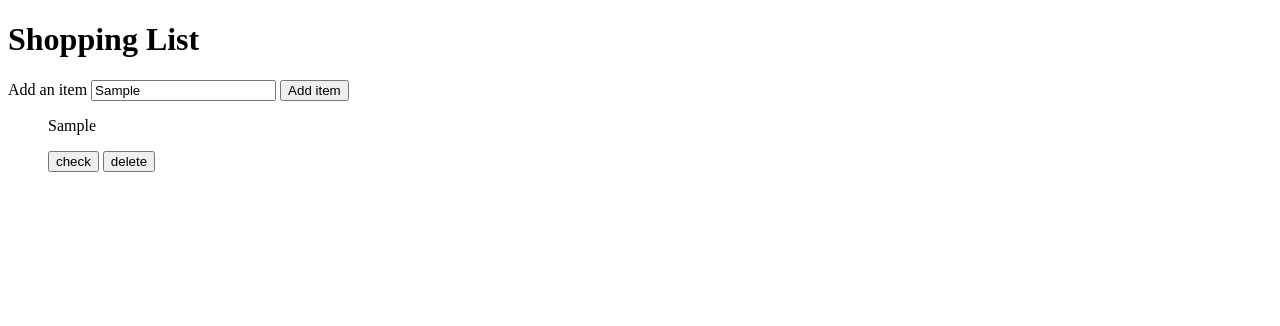
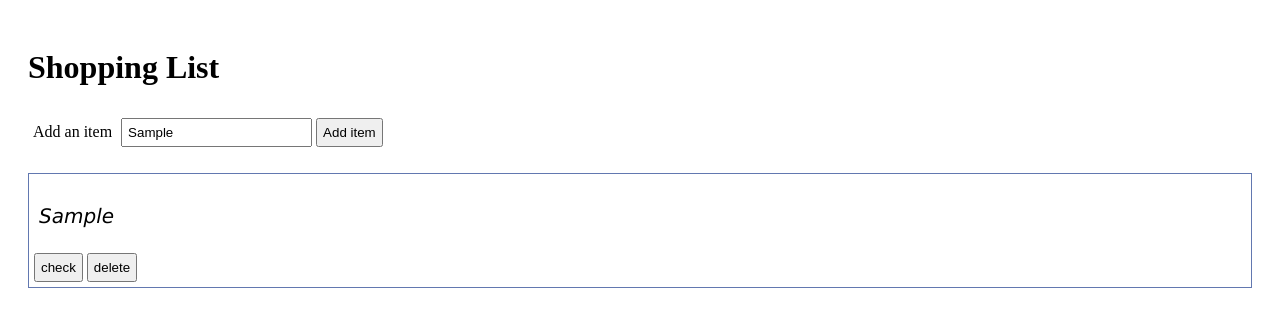
Before and after one commit to Alberto911599/Laboratory5, a plain HTML site: page index.html in a window 1280 px wide. Both pictures are taken after typing "Sample" into the empty fields and a click on the button "Add item". Drawn offline with nearby package versions, Linux system fonts and the light colour scheme.

Commit message:
css added

```diff
--- a/css/index.css
+++ b/css/index.css
@@ -1,5 +1,21 @@
+*{
+    box-sizing: border-box;
+    padding: 5px;
+}
+
 ul {
     list-style-type: none;
+}
+
+p{
+    font-family: Verdana, sans-serif;
+    font-size: 20px;
+    font-style: italic;
+}
+
+li{
+    border: 1px solid #6278B0;
+    margin-bottom: 10px;
 }
 
 .crossed{
@@ -7,5 +23,5 @@ ul {
 }
 
 .neutral{
-
+    text-decoration: none;
 }
--- a/index.html
+++ b/index.html
@@ -15,7 +15,7 @@
           <label>
             Add an item
           </label>
-          <input id="textInput" type="text" placeholder="e.g., broccoli">
+          <input id="textInput" class="textInputItem" type="text" placeholder="e.g., broccoli">
           <button id="btnSubmit" type="submit">
             Add item
           </button>
--- a/index.js
+++ b/index.js
@@ -3,7 +3,6 @@ let cont = 0;
 $("#btnSubmit").on("click", function(e){
     e.preventDefault();
     let name = $("#textInput").val();
-    console.log(name);
     cont++;
     $("#shopList").append(`<li class="listItem" id="listItem_${cont}">
                                 <p class="neutral" id="itemDescription_${cont}">
```
